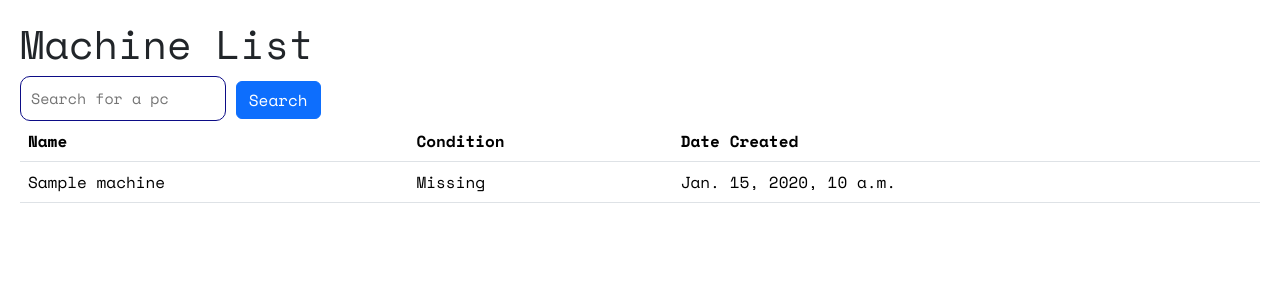
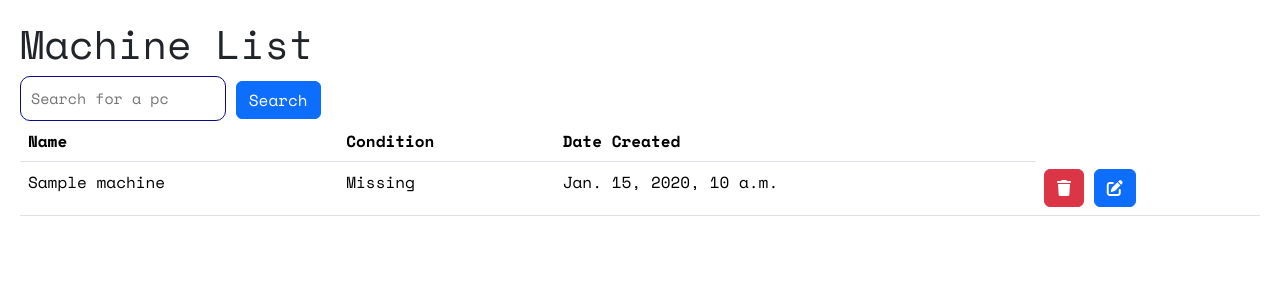
Before and after one commit to SibusiZW/systema-platform, a Django app: page /machines/ in a window 1280 px wide. Shown: the part 152-452 px from the top of the page. Run offline with Django 5.2, Linux system fonts and the light colour scheme; tables that the repository leaves empty hold one stand-in row (values such as "Sample post"); some libraries are stand-ins or nearby versions.

Commit message:
feat: added edit and delete icons to machine table

```diff
--- a/systema/core/templates/core/machine_list.html
+++ b/systema/core/templates/core/machine_list.html
@@ -20,6 +20,15 @@
                         <td>{{ machine.name }}</td>
                         <td>{{ machine.condition }}</td>
                         <td>{{ machine.date_created }}</td>
+                        <td>
+                            <a href="" class="btn btn-danger">
+                                <i class="fa-solid fa-trash"></i>
+                            </a>
+
+                            <a href="" class="btn btn-primary">
+                                <i class="fa-solid fa-pen-to-square"></i>
+                            </a>
+                        </td>
                     </tr>
                 {% endfor %}
             </tbody>
```
